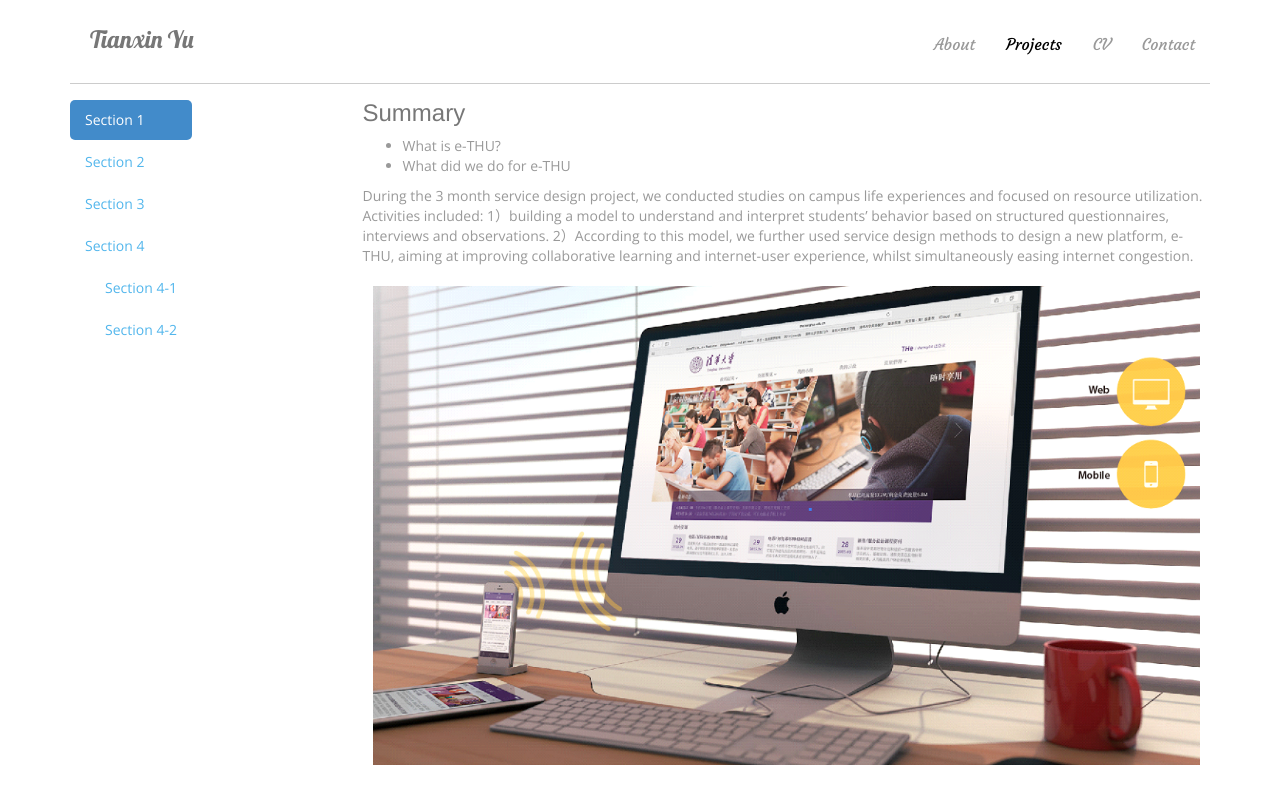
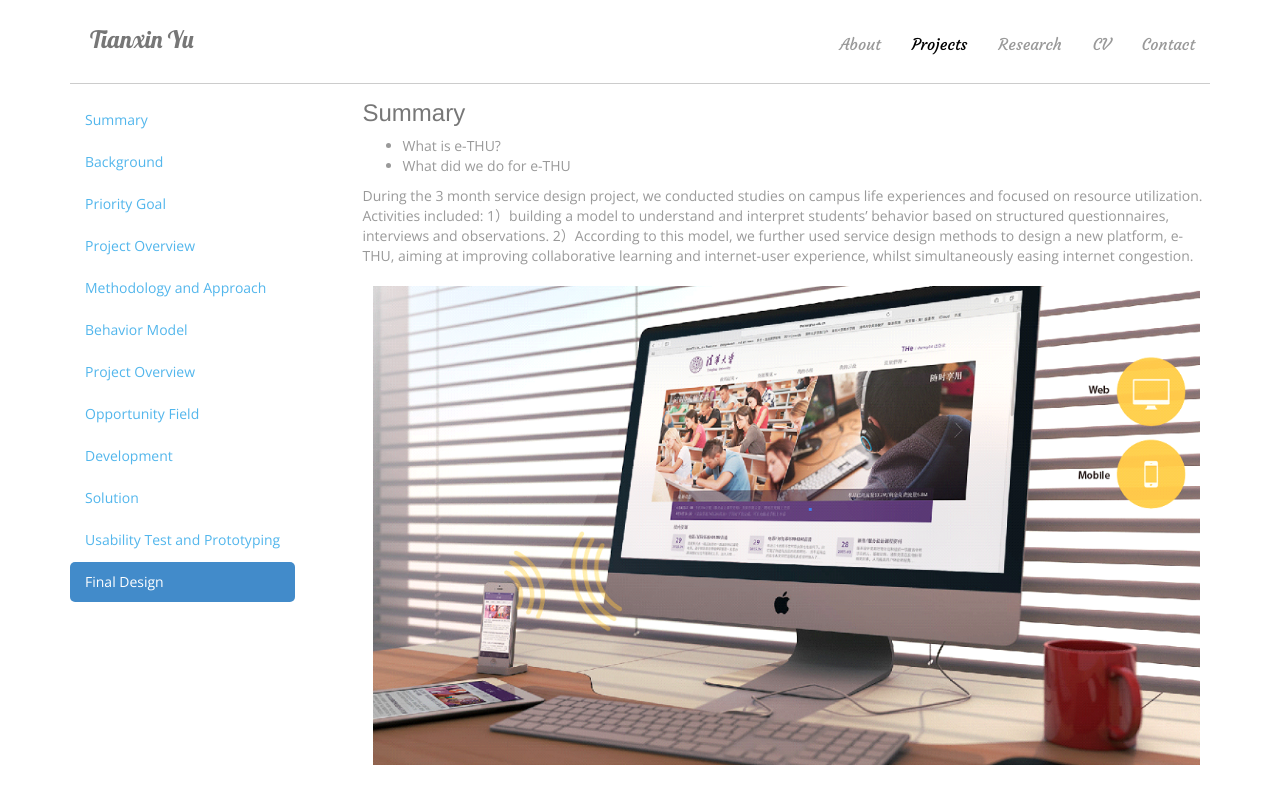
Before and after one commit to megacreep/goddess, a Django app: page /portfolio/projects_ethu/ in a window 1280 px wide. Shown: the top 794 px of the page. Run offline with Django 3.2, Linux system fonts and the light colour scheme.

Commit message:
ADD: finish project ethu.

```diff
--- a/goddess/settings.py
+++ b/goddess/settings.py
@@ -38,7 +38,7 @@ INSTALLED_APPS = (
     'django.contrib.messages',
     'django.contrib.staticfiles',
     'polls',
-    'portfolio'
+    'portfolio',
 )
 
 MIDDLEWARE_CLASSES = (
@@ -130,3 +130,5 @@ EMAIL_PORT = 465
 EMAIL_HOST_USER = 'contactemailsender@163.com'
 EMAIL_HOST_PASSWORD = 'kctglwfelvjzlmbq'
 EMAIL_USE_SSL = True
+
+PASSWORD_REQUIRED_PASSWORD = 'ainvshen'
--- a/portfolio/templates/portfolio/base.html
+++ b/portfolio/templates/portfolio/base.html
@@ -52,7 +52,7 @@
         <ul class="nav navbar-nav navbar-right">
           <li><a href="{% url 'portfolio:index' %}">About</a></li>
           <li><a href="{% url 'portfolio:projects' %}">Projects</a></li>
-          <!--<li><a href="{% url 'portfolio:research' %}">Research</a></li>-->
+          <li><a href="{% url 'portfolio:research' %}">Research</a></li>
           <!--<li><a href="{% url 'portfolio:interests' %}">Interests</a></li>-->
           <li><a href="{% static 'portfolio/files/cv.pdf' %}">CV</a></li>
           <li><a href="{% url 'portfolio:contact' %}">Contact</a></li>
--- a/portfolio/templates/portfolio/project_ethu.html
+++ b/portfolio/templates/portfolio/project_ethu.html
@@ -20,17 +20,23 @@ a qsuedo section should be created for better user experience.
         <div class="col-sm-3">
           <div class="nav-container">
               <ul class="nav nav-pills nav-stacked nav-box">
-                <li class="active"><a href="#section1">Section 1</a></li>
-                <li><a href="#section2">Section 2</a></li>
-                <li><a href="#section3">Section 3</a></li>
-                <li><a href="#section4">Section 4</a></li>
-                <li class="nav-submenu"><a href="#section41">Section 4-1</a></li>
-                <li class="nav-submenu"><a href="#section42">Section 4-2</a></li>
+                <li class="active"><a href="#summary">Summary</a></li>
+                <li><a href="#background">Background</a></li>
+                <li><a href="#goal">Priority Goal</a></li>
+                <li><a href="#overview">Project Overview</a></li>
+                <li><a href="#methodology">Methodology and Approach</a></li>
+                <li><a href="#model">Behavior Model</a></li>
+                <li><a href="#opportunity">Project Overview</a></li>
+                <li><a href="#methodology">Opportunity Field</a></li>
+                <li><a href="#develop">Development</a></li>
+                <li><a href="#solution">Solution</a></li>
+                <li><a href="#prototyping">Usability Test and Prototyping</a></li>
+                <li><a href="#display">Final Design</a></li>
               </ul>
             </div>
         </div>
         <div id="content" class="col-sm-9">
-          <section id="Summary">
+          <section id="summary">
             <h3>Summary</h3>
             <ul>
               <li>What is e-THU?</li>
@@ -42,7 +48,7 @@ a qsuedo section should be created for better user experience.
             <img class="img-responsive doc-img" src="{% static 'portfolio/images/projects/ethu/cover.png' %}" />
           </section>
 
-          <section id="Background">
+          <section id="background">
             <h3>Background</h3>
             <ul>
               <li>Challenges in campus life service</li>
@@ -78,7 +84,7 @@ a qsuedo section should be created for better user experience.
             <img src="{% static 'portfolio/images/projects/ethu/review.png' %}" class="img-responsive" />
           </section>
 
-          <section id="Methodology">
+          <section id="methodology">
             <h3>Methodology and Approach</h3>
             <ul>
               <li>Service design methods were used during the research and develop phrases</li>
@@ -91,7 +97,7 @@ a qsuedo section should be created for better user experience.
           </section>
 
           <section id="model">
-            <h3>Behavior model</h3>
+            <h3>Behavior Model</h3>
             <p>
               in our behavior model, a student’s behavior to use resources is affected by different factors. We classified these factors into: subjective factors, objective factors and external factors.
               <ul>
@@ -105,8 +111,8 @@ a qsuedo section should be created for better user experience.
             <img src="{% static 'portfolio/images/projects/ethu/discover.png' %}" class="img-responsive" />
           </section>
 
-          <section id="Oportunity">
-            <h3>Opportunity field</h3>
+          <section id="opportunity">
+            <h3>Opportunity Field</h3>
             <p>We evaluated all the student needs and categorized them according to  importance and the previous solutions. We focused on Internet utilization, which is largely required among the student body but has many unsolved problems.
             </p>
             <img src="{% static 'portfolio/images/projects/ethu/opportunity.png' %}" class="img-responsive" />
@@ -157,7 +163,7 @@ a qsuedo section should be created for better user experience.
           </section>
 
           <section id="prototyping">
-            <h3>Usability test and prototyping</h3>
+            <h3>Usability Test and Prototyping</h3>
             <p>
               We carried out amock application and tested the interaction process. Further, we designed the whole ios client of this application.
             </p>
@@ -166,6 +172,39 @@ a qsuedo section should be created for better user experience.
 
           <section id="display">
             <h3>Final Design</h3>
+            <div id="main-slider" class="carousel">
+              <div class="carousel-inner">
+                <div class="item active">
+                  <div class="container">
+                    <div class="carousel-content">
+                      <img src="{% static 'portfolio/images/projects/ethu/example_1.png' %}"  class="img-responsive" />
+                    </div>
+                  </div>
+                </div>
+                <!--/.item-->
+                <div class="item">
+                  <div class="container">
+                    <div class="carousel-content">
+                      <img src="{% static 'portfolio/images/projects/ethu/example_2.png' %}"  class="img-responsive" />
+                    </div>
+                  </div>
+                </div>
+                <!--/.item-->
+                <div class="item">
+                  <div class="container">
+                    <div class="carousel-content">
+                      <img src="{% static 'portfolio/images/projects/ethu/example_3.png' %}" class="img-responsive" />
+                    </div>
+                  </div>
+                </div>
+                <!--/.item-->
+              </div>
+              <!--/.carousel-inner-->
+              <a class="prev" href="#main-slider" data-slide="prev"><i class="icon-angle-left"></i></a>
+              <a class="next" href="#main-slider" data-slide="next"><i class="icon-angle-right"></i></a>
+            </div>
+            <!--/#main-slider-->
+
           </section>
         </div>
       </div>
--- a/portfolio/templates/portfolio/projects_list.html
+++ b/portfolio/templates/portfolio/projects_list.html
@@ -24,15 +24,12 @@ All of these pages should implement the project_detail block.
             {# The filters are in projects.html #}
             <div class="item-inner">
               <div class="portfolio-image">
-                <img src="{% static 'portfolio/images/portfolio/thumb/item1.jpg' %}" alt="">
-
-                <div class="overlay">
-                  <a class="preview" title="Lorem ipsum dolor sit amet"
-                     href="{% url 'portfolio:projects_ethu' %}">
-                  </a>
-                </div>
+                <a class="preview" href="{% url 'portfolio:projects_ethu' %}">
+                  <img src="{% static 'portfolio/images/projects/ethu/cover.png' %}" alt="">
+                  <img src="{% static 'portfolio/images/projects/ethu/cover_hover.png' %}" class="hover" alt="">
+                </a>
               </div>
-              <h5>This is a brief description</h5>
+              <h5>E-THU</h5>
             </div>
           </li>
           <!--/.portfolio-item-->
--- a/portfolio/views.py
+++ b/portfolio/views.py
@@ -53,7 +53,6 @@ def signup(request):
         user_form = UserCreationForm()
     return render_to_response('portfolio/login.html', {'form': user_form}, context)
 
-
 def project_ethu(request):
     return render(request, 'portfolio/project_ethu.html')
 
```
Also changed, not shown: portfolio/static/portfolio/css/main.css (+19 -26 lines), portfolio/static/portfolio/images/projects/ethu/example_1.png, portfolio/static/portfolio/images/projects/ethu/example_2.png, portfolio/static/portfolio/images/projects/ethu/example_3.png.
